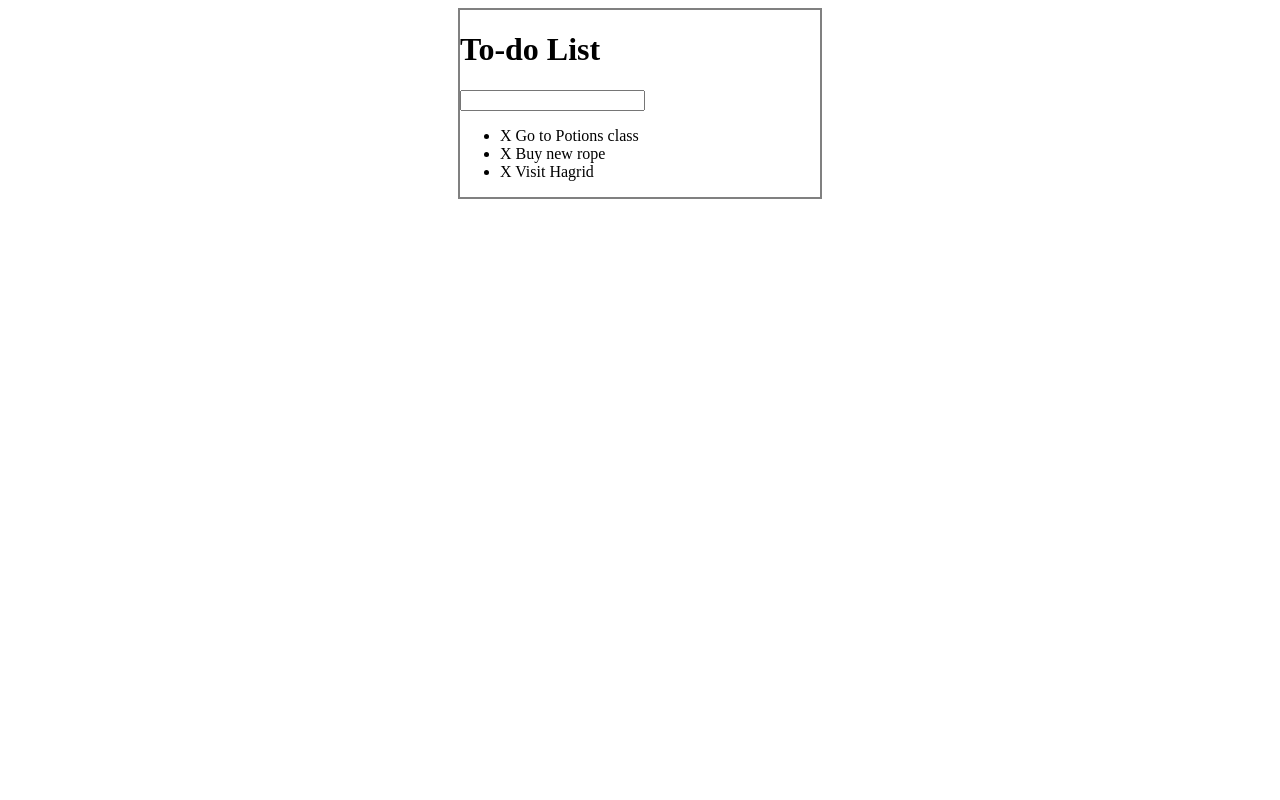
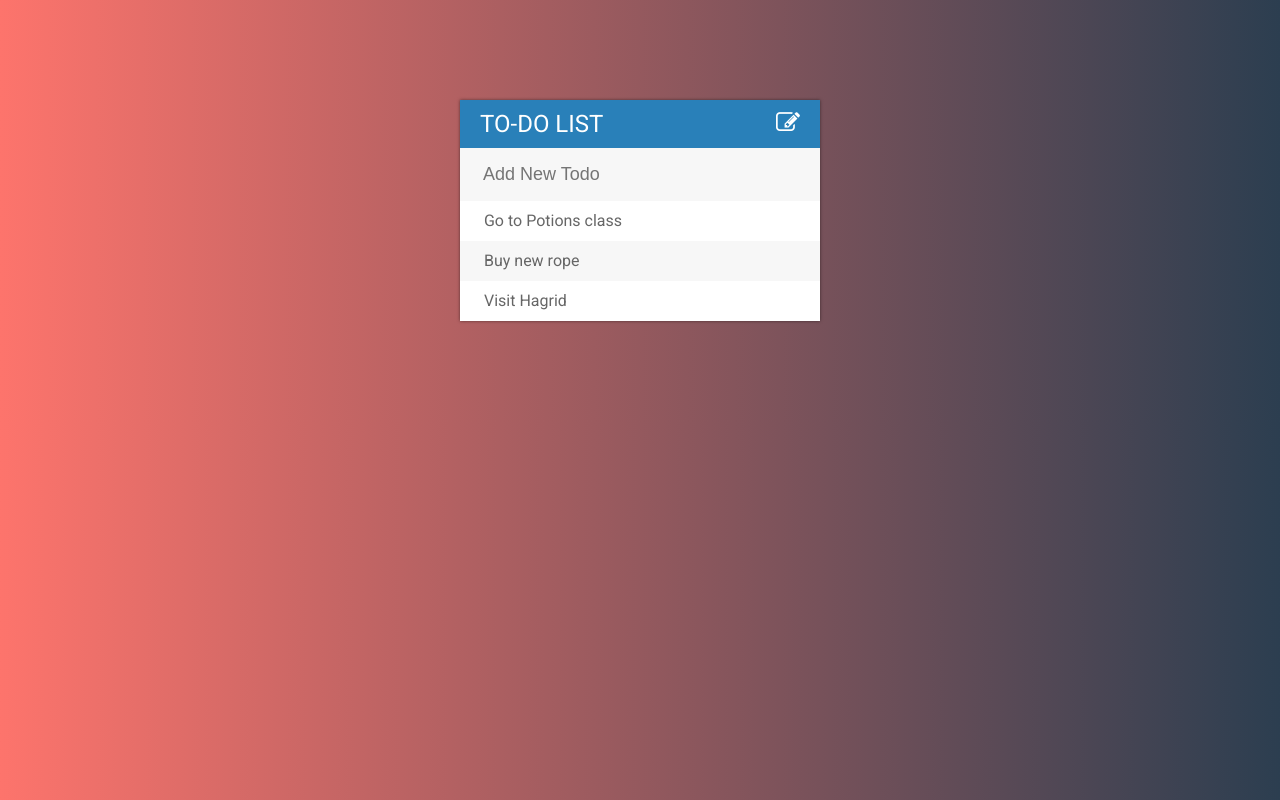
Before and after one commit to zee-nguyen/todo-list-project, a plain HTML site: page index.html in a window 1280 px wide. Drawn offline with Linux system fonts and the light colour scheme.

Commit message:
update styling

```diff
--- a/assets/css/style.css
+++ b/assets/css/style.css
@@ -1,7 +1,83 @@
+body {
+    font-family: 'Roboto', sans-serif;
+    background: #2C3E50;  /* fallback for old browsers */
+    background: -webkit-linear-gradient(to right, #FD746C, #2C3E50);  /* Chrome 10-25, Safari 5.1-6 */
+    background: linear-gradient(to right, #FD746C, #2C3E50); /* W3C, IE 10+/ Edge, Firefox 16+, Chrome 26+, Opera 12+, Safari 7+ */
+
+}
+
+h1 {
+    background: #2980b9;
+    color: #fff;
+    margin: 0;
+    padding: 10px 20px;
+    text-transform: uppercase;
+    font-size: 24px;
+    font-weight: normal;
+}
+
+ul {
+    list-style: none;
+    margin: 0;
+    padding: 0;
+}
+
+li {
+    background: #fff;
+    height: 40px;
+    line-height: 40px;
+    color: #666;
+}
+
+li:nth-child(2n) {
+    background: #f7f7f7;
+}
+
+span {
+    background: #e74c3c;
+    color: #fff;
+    height: 40px;
+    margin-right: 20px;
+    text-align: center;
+    width: 0px;
+    display: inline-block;
+    transition: 0.3s linear;
+    opacity: 0;
+}
+
+li:hover span {
+    width: 40px;
+    opacity: 1.0;
+}
+
+.fa-pencil-square-o {
+    float: right;
+}
+
+input {
+    width: 100%;
+    margin: 0;
+    padding: 13px 13px 13px 20px;
+    font-size: 18px;
+    background: #f7f7f7;
+    -webkit-box-sizing: border-box;
+       -moz-box-sizing: border-box;
+            box-sizing: border-box;
+    color: #2980b9;
+    border: 3px solid rgba(0, 0, 0, 0);
+}
+
+input:focus {
+    border: 3px solid #2980b9;
+    outline: none;
+    background: #fff;
+}
+
 #container {
     width: 360px;
-    margin: 0 auto;
-    border: 2px solid gray;
+    margin: 100px auto;
+    background: #f7f7f7;
+    box-shadow: 0 0 3px rgba(0, 0, 0, 0.5);
 }
 
 .completed {
--- a/assets/js/script.js
+++ b/assets/js/script.js
@@ -19,8 +19,13 @@ $("input[type='text']").keypress(function(event){
        //extract the input text
         var todoText = $(this).val();
        //make new li and append to ul
-       $("ul").append("<li><span>X</span> " + todoText + " </li>");
+       $("ul").append("<li><span><i class='fa fa-trash' aria-hidden='true'></i></span> " + todoText + " </li>");
        //clear input
        $(this).val("");
    }
 });
+
+//toggle input form
+$(".fa-pencil-square-o").click(function(){
+    $("input[type='text']").fadeToggle();
+});
--- a/index.html
+++ b/index.html
@@ -3,16 +3,18 @@
 <head>
     <title>Todo List</title>
     <link rel="stylesheet" type="text/css" href="assets/css/style.css">
+    <link href="https://fonts.googleapis.com/css?family=Roboto:400,500,700" rel="stylesheet">
+    <link rel="stylesheet" type="text/css" href="https://maxcdn.bootstrapcdn.com/font-awesome/4.7.0/css/font-awesome.min.css">
     <script type="text/javascript" src="assets/js/lib/jquery-3.2.1.min.js"></script>
 </head>
 <body>
     <div id="container">
-        <h1>To-do List</h1>
-        <input type="text">
+        <h1>To-do List <i class="fa fa-pencil-square-o" aria-hidden="true"></i></h1>
+        <input type="text" placeholder="Add New Todo">
         <ul>
-            <li><span>X</span> Go to Potions class</li>
-            <li><span>X</span> Buy new rope</li>
-            <li><span>X</span> Visit Hagrid</li>
+            <li><span><i class="fa fa-trash" aria-hidden="true"></i></span> Go to Potions class</li>
+            <li><span><i class="fa fa-trash" aria-hidden="true"></i></span> Buy new rope</li>
+            <li><span><i class="fa fa-trash" aria-hidden="true"></i></span> Visit Hagrid</li>
         </ul>
     </div>
 <script type="text/javascript" src="assets/js/script.js"></script>
```
